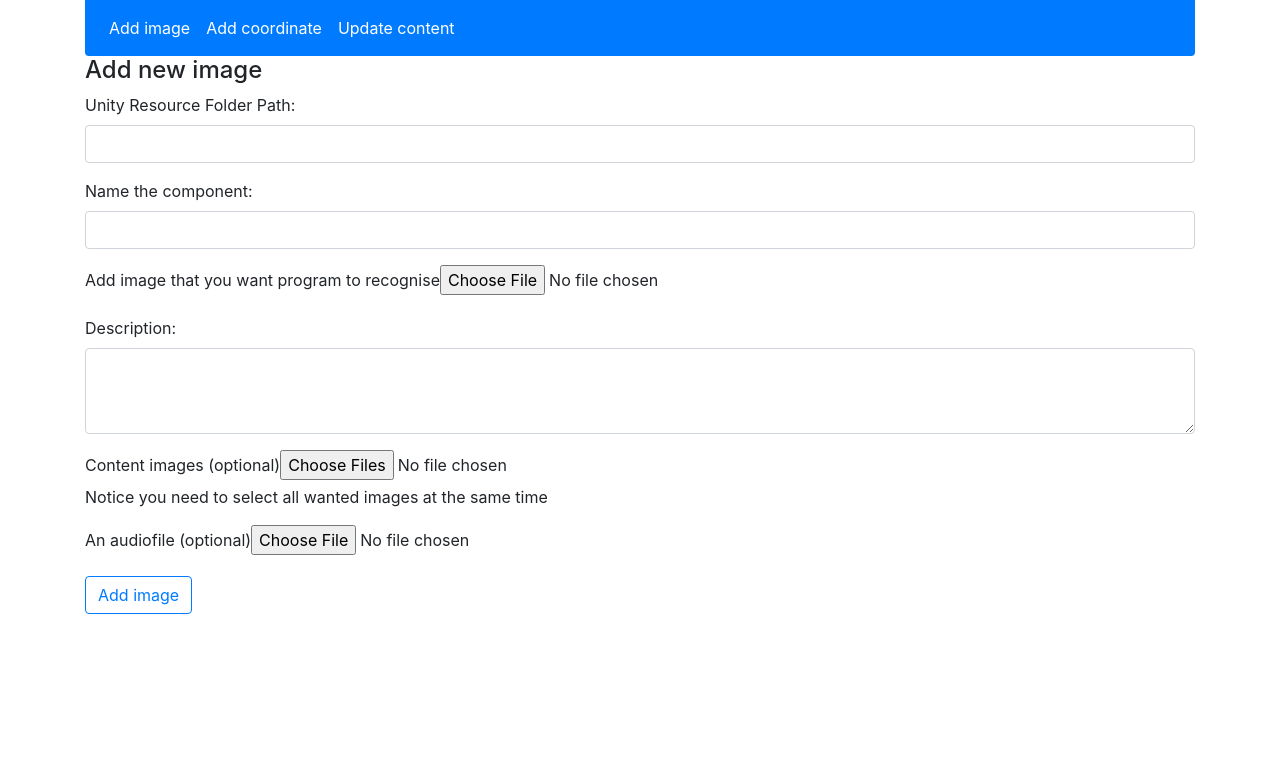
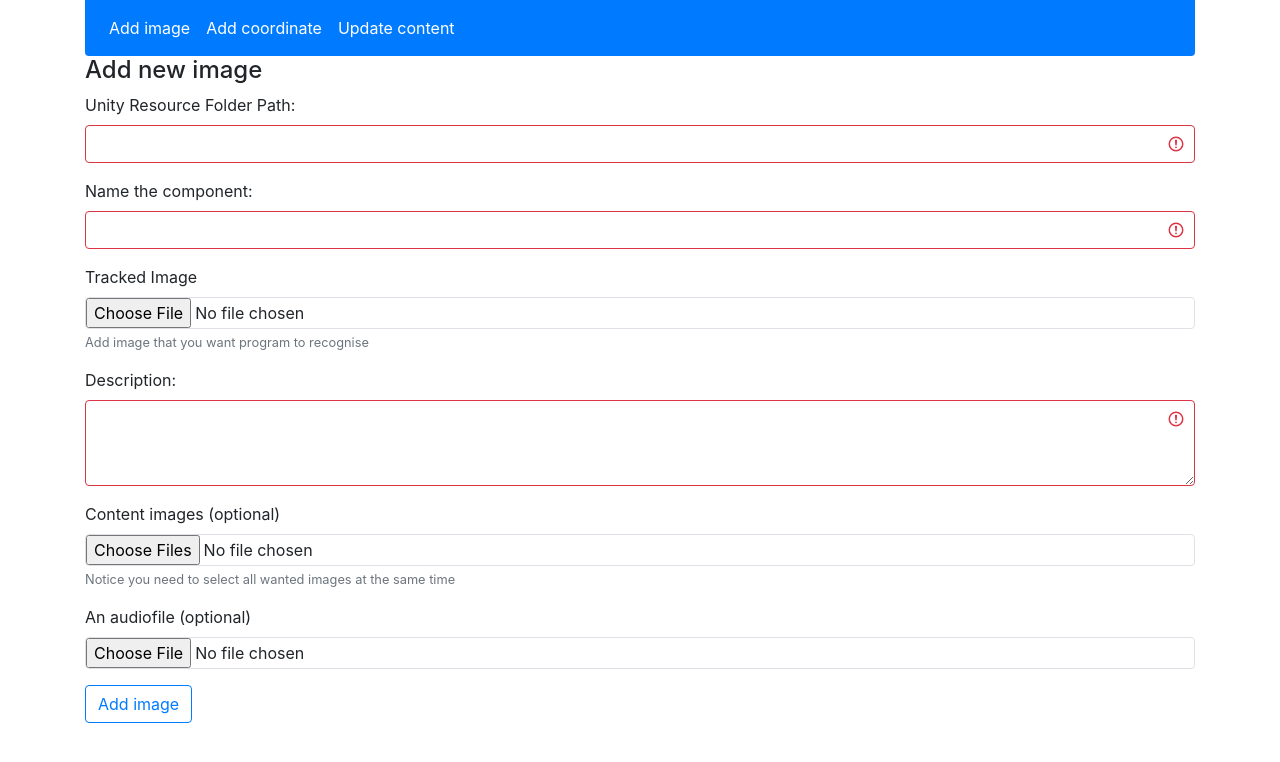
Before and after one commit to jerehuy/ar-platform-forcse-cct, a React (Create React App) app in the folder frontend/: page /image in a window 1280 px wide. Shown: the top 762 px of the page. Built offline with nearby package versions, Linux system fonts and the light colour scheme.

Commit message:
impoved usability of img adder and made alerts of success and error removable

```diff
--- a/frontend/src/components/add-image.component.js
+++ b/frontend/src/components/add-image.component.js
@@ -58,45 +58,47 @@ export default function AddImage(props) {
       ...data,
       image: null,
       description: '',
-      name: ''
+      name: '',
+      audio: null
     })
   }
 
   return (
     <div>
       <h4>Add new image</h4>
-      <form onSubmit={onSubmit}>
+      <form onSubmit={onSubmit} className="was-validated">
         <div className="form-group">
-          <label>Unity Resource Folder Path: </label>
-          <input type="text" required className="form-control" value={destination} onChange={e => setDestination(e.target.value)}/>
+          <label htmlFor="path">Unity Resource Folder Path: </label>
+          <input type="text" name="path" required className="form-control" value={destination} onChange={e => setDestination(e.target.value)}/>
         </div>
         <div className="form-group">
           <label htmlFor="name">Name the component: </label>
           <input type="text" name="name" id="name" required className="form-control" value={data.name} onChange={e => setData({...data, name: e.target.value})}/>
         </div>
         <div className="form-group">
-          <label htmlFor="tracked">Add image that you want program to recognise</label>
-          <input type="file" id="tracked" required accept='.jpg, .png' onChange={e => setData({...data, image: e.target.files[0]})} />
+          <label htmlFor="tracked">Tracked Image</label>
+          <input type="file" name="tracked" class="form-control-file border rounded" id="tracked" required accept='.jpg, .png' onChange={e => setData({...data, image: e.target.files[0]})} />
+          <small id="trackedHelpText" className="form-text text-muted">Add image that you want program to recognise</small>
         </div>
         <div className="form-group">
           <label htmlFor="desc">Description: </label>
           <textarea id="desc" rows="3" required className="form-control" value={data.description} onChange={e => setData({...data, description: e.target.value})}/>
         </div>
         <div className="form-group">
-          <label htmlFor="images">Content images (optional)</label>
-          <input type="file" name="images[]" id="images" multiple accept='.jpg, .png' onChange={e => setContentImages(e.target.files)}/>
-          <p id="images">Notice you need to select all wanted images at the same time</p>
+          <label htmlFor="images[]">Content images (optional)</label>
+          <input type="file" class="form-control-file border rounded" name="images[]" id="images" multiple accept='.jpg, .png' onChange={e => setContentImages(e.target.files)}/>
+          <small id="imagesHelpText" className="form-text text-muted">Notice you need to select all wanted images at the same time</small>
         </div>
         <div className="form-group">
           <label htmlFor="audio">An audiofile (optional)</label>
-          <input type="file" name="audio" id="audio" accept='.mp3' onChange={e => setData({...data, audio: e.target.files[0]})}/>
+          <input type="file" class="form-control-file border rounded" name="audio" id="audio" accept='.mp3' onChange={e => setData({...data, audio: e.target.files[0]})}/>
         </div>
         { errors.showError
-          ? <label style={{color: "red"}}>{errors.errorMsg}</label>
+          ? <label className="alert alert-dangeer fade show alert-dismissible">{errors.errorMsg}<button type="button" className="close" onClick={() => setErrors({...errors, showError: false})}>&times;</button></label>
           : null
         }
         { errors.showSuccess
-          ? <label style={{color: "green"}}>{errors.successMsg}</label>
+          ? <label className="alert alert-success fade show alert-dismissible">{errors.successMsg}<button type="button" className="close" onClick={() => setErrors({...errors, showSuccess: false})}>&times;</button></label>
           : null
         }
         <div className="form-group">
```
